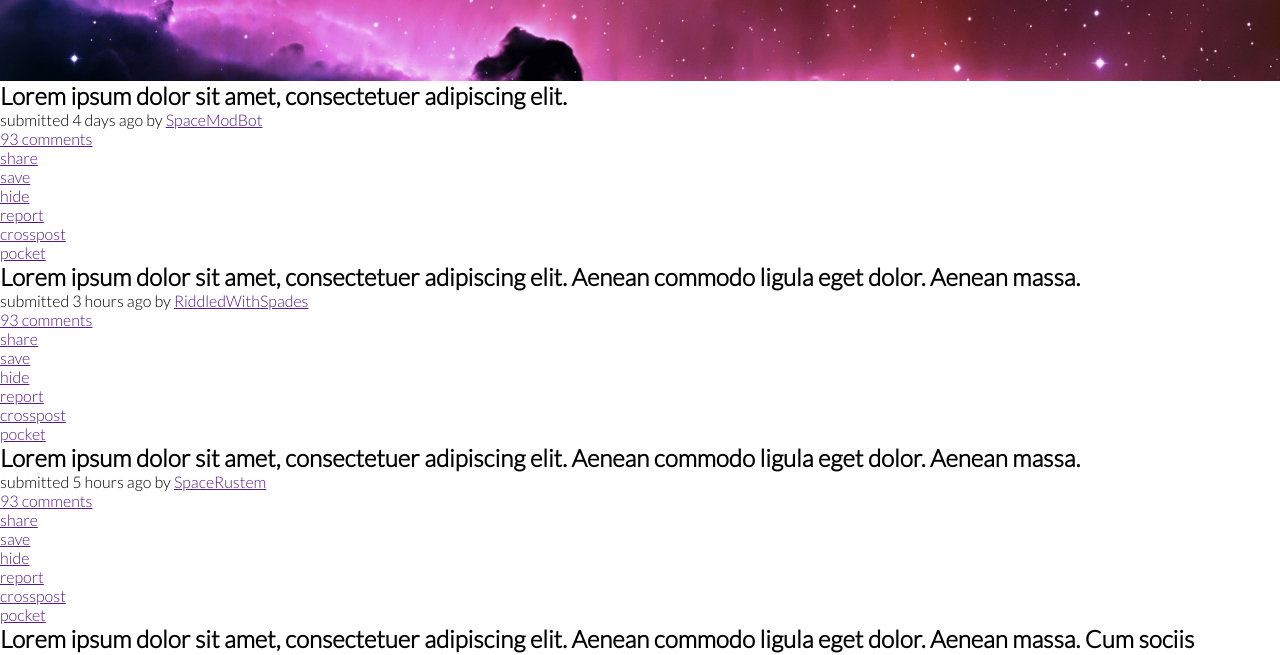
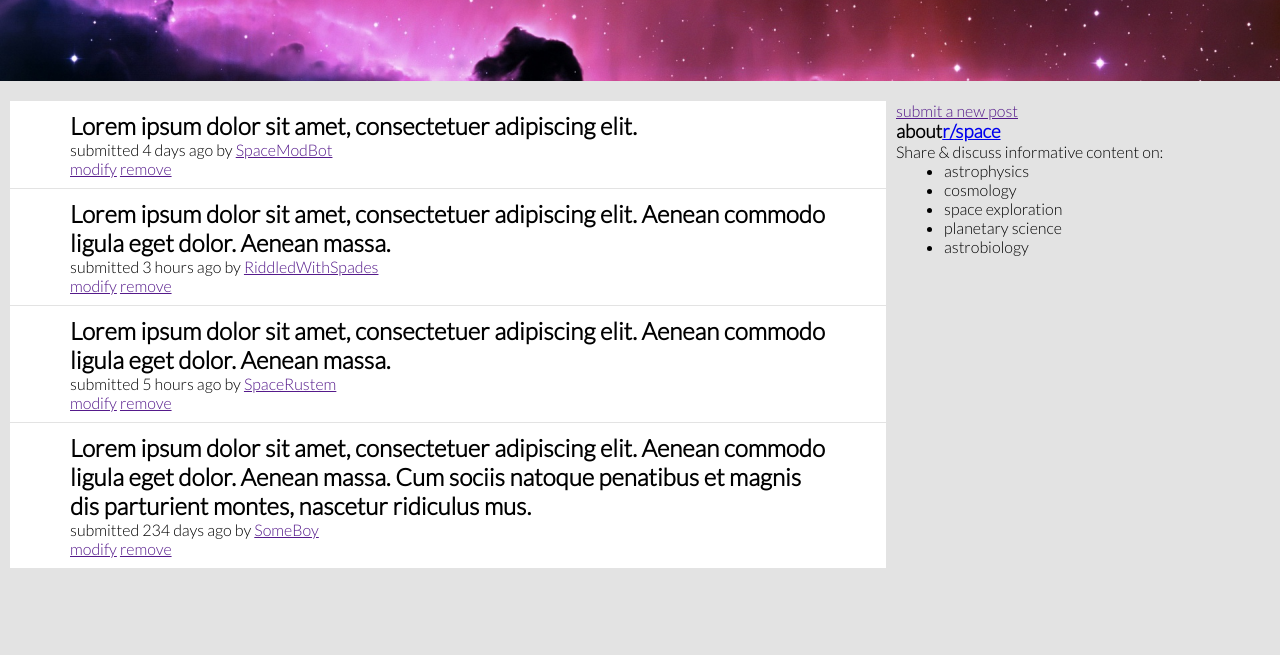
Before and after one commit to greenfox-academy/tothbandi, a plain HTML site: page week-08/reddit/index.html in a window 1280 px wide. Shown: the part 149-804 px from the top of the page. Drawn offline with Linux system fonts and the light colour scheme.

Commit message:
feat reddit html links to post, css post

```diff
--- a/week-08/reddit/css/main.css
+++ b/week-08/reddit/css/main.css
@@ -2,6 +2,10 @@
   margin: 0;
   padding: 0;
   font-family: 'Lato', sans-serif;
+}
+
+body{
+  background-color: #e3e3e3;
 }
 
 .header{
@@ -15,4 +19,31 @@
   font-size: 2rem;
   letter-spacing: 4rem;
   text-align: center;
+  margin-bottom: 20px;
 }
+
+.panel{
+  display: inline-block;
+  margin-left: 10px;
+}
+
+.posts{
+  width: calc(70% - 20px);
+  float: left;
+}
+
+.new-post{
+  width: calc(30% - 10px);
+  float: right;
+  margin-right: 10px;
+}
+
+.sentence-new-post{
+  margin-left: 3em;
+}
+
+.post{
+  background-color: white;
+  margin-bottom: 1px;
+  padding: 10px 60px;
+}
--- a/week-08/reddit/index.html
+++ b/week-08/reddit/index.html
@@ -14,61 +14,41 @@
     <h1 class="page-title">space</h1>
   </header>
   <main class="content">
-    <section class="posts">
+    <section class="posts panel">
       <article class="post">
         <h2 class="post-title">Lorem ipsum dolor sit amet, consectetuer adipiscing elit.</h2>
         <p class="submitted">submitted 4 days ago by <a href="" class="user">SpaceModBot</a></p>
-        <ul class="links-to-comment">
-          <li class="link-to-comment comments-number"><a href="">93 comments</a></li>
-          <li class="link-to-comment"><a href="">share</a></li>
-          <li class="link-to-comment"><a href="">save</a></li>
-          <li class="link-to-comment"><a href="">hide</a></li>
-          <li class="link-to-comment"><a href="">report</a></li>
-          <li class="link-to-comment"><a href="">crosspost</a></li>
-          <li class="link-to-comment"><a href="">pocket</a></li>
-        </ul>
+        <div class="links-to-comment">
+          <a href="" class="link-to-comment">modify</a></li>
+          <a href="" class="link-to-comment">remove</a></li>
+        </div>
       </article>
       <article class="post">
         <h2 class="post-title">Lorem ipsum dolor sit amet, consectetuer adipiscing elit. Aenean commodo ligula eget dolor. Aenean massa.</h2>
         <p class="submitted">submitted 3 hours ago by <a href="" class="user">RiddledWithSpades</a></p>
-        <ul class="links-to-comment">
-          <li class="link-to-comment comments-number"><a href="">93 comments</a></li>
-          <li class="link-to-comment"><a href="">share</a></li>
-          <li class="link-to-comment"><a href="">save</a></li>
-          <li class="link-to-comment"><a href="">hide</a></li>
-          <li class="link-to-comment"><a href="">report</a></li>
-          <li class="link-to-comment"><a href="">crosspost</a></li>
-          <li class="link-to-comment"><a href="">pocket</a></li>
-        </ul>
+        <div class="links-to-comment">
+          <a href="" class="link-to-comment">modify</a></li>
+          <a href="" class="link-to-comment">remove</a></li>
+        </div>
       </article>
       <article class="post">
         <h2 class="post-title">Lorem ipsum dolor sit amet, consectetuer adipiscing elit. Aenean commodo ligula eget dolor. Aenean massa.</h2>
         <p class="submitted">submitted 5 hours ago by <a href="" class="user">SpaceRustem</a></p>
-        <ul class="links-to-comment">
-          <li class="link-to-comment comments-number"><a href="">93 comments</a></li>
-          <li class="link-to-comment"><a href="">share</a></li>
-          <li class="link-to-comment"><a href="">save</a></li>
-          <li class="link-to-comment"><a href="">hide</a></li>
-          <li class="link-to-comment"><a href="">report</a></li>
-          <li class="link-to-comment"><a href="">crosspost</a></li>
-          <li class="link-to-comment"><a href="">pocket</a></li>
-        </ul>
+        <div class="links-to-comment">
+          <a href="" class="link-to-comment">modify</a></li>
+          <a href="" class="link-to-comment">remove</a></li>
+        </div>
       </article>
       <article class="post">
         <h2 class="post-title">Lorem ipsum dolor sit amet, consectetuer adipiscing elit. Aenean commodo ligula eget dolor. Aenean massa. Cum sociis natoque penatibus et magnis dis parturient montes, nascetur ridiculus mus. </h2>
         <p class="submitted">submitted 234 days ago by <a href="" class="user">SomeBoy</a></p>
-        <ul class="links-to-comment">
-          <li class="link-to-comment comments-number"><a href="">93 comments</a></li>
-          <li class="link-to-comment"><a href="">share</a></li>
-          <li class="link-to-comment"><a href="">save</a></li>
-          <li class="link-to-comment"><a href="">hide</a></li>
-          <li class="link-to-comment"><a href="">report</a></li>
-          <li class="link-to-comment"><a href="">crosspost</a></li>
-          <li class="link-to-comment"><a href="">pocket</a></li>
-        </ul>
+        <div class="links-to-comment">
+          <a href="" class="link-to-comment">modify</a></li>
+          <a href="" class="link-to-comment">remove</a></li>
+        </div>
       </article>
     </section>
-    <aside class="new-post">
+    <aside class="new-post panel">
       <a href="" class="link-to-new-post">submit a new post</a>
       <h3 class="title-new-post">about<a href="link-to-this">r/space</a> </h3>
       <div class="descripton-new-post">
```
